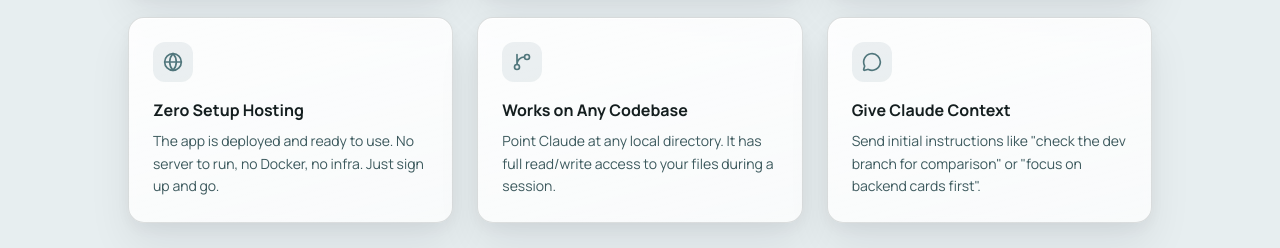
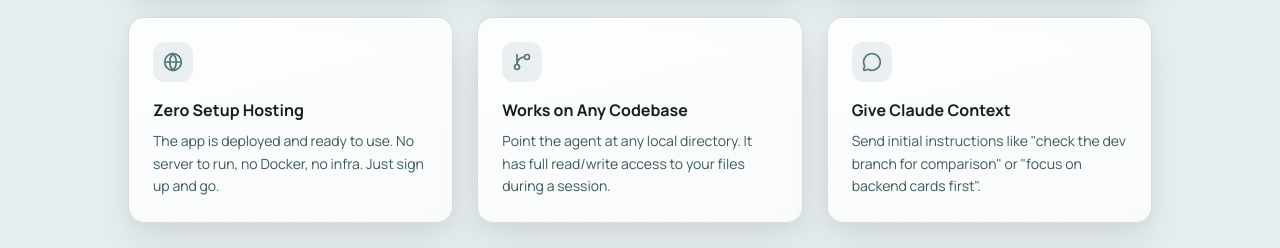
Before and after one commit to JoshJAL/claude-trello-frontend, a React (Vite) app: page / in a window 1280 px wide. Shown: the part 2560-2808 px from the top of the page. Built offline with nearby package versions, Linux system fonts and the light colour scheme.

Commit message:
Update Features section to use generic 'agent' instead of 'Claude'

```diff
--- a/src/sections/Features.tsx
+++ b/src/sections/Features.tsx
@@ -36,7 +36,7 @@
     icon: GitBranch,
     title: "Works on Any Codebase",
     description:
-      "Point Claude at any local directory. It has full read/write access to your files during a session.",
+      "Point the agent at any local directory. It has full read/write access to your files during a session.",
   },
   {
     icon: MessageCircle,
```
